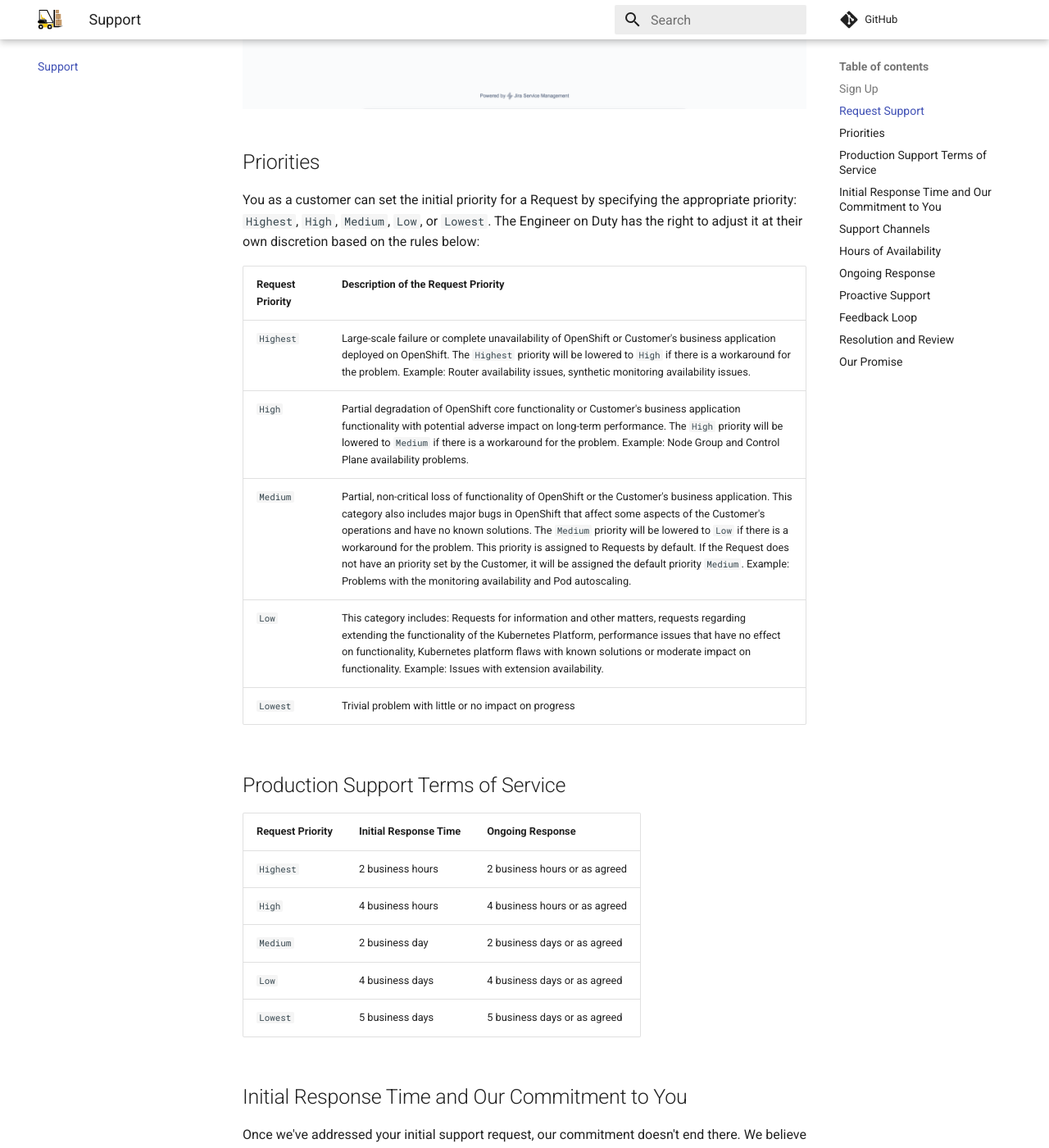
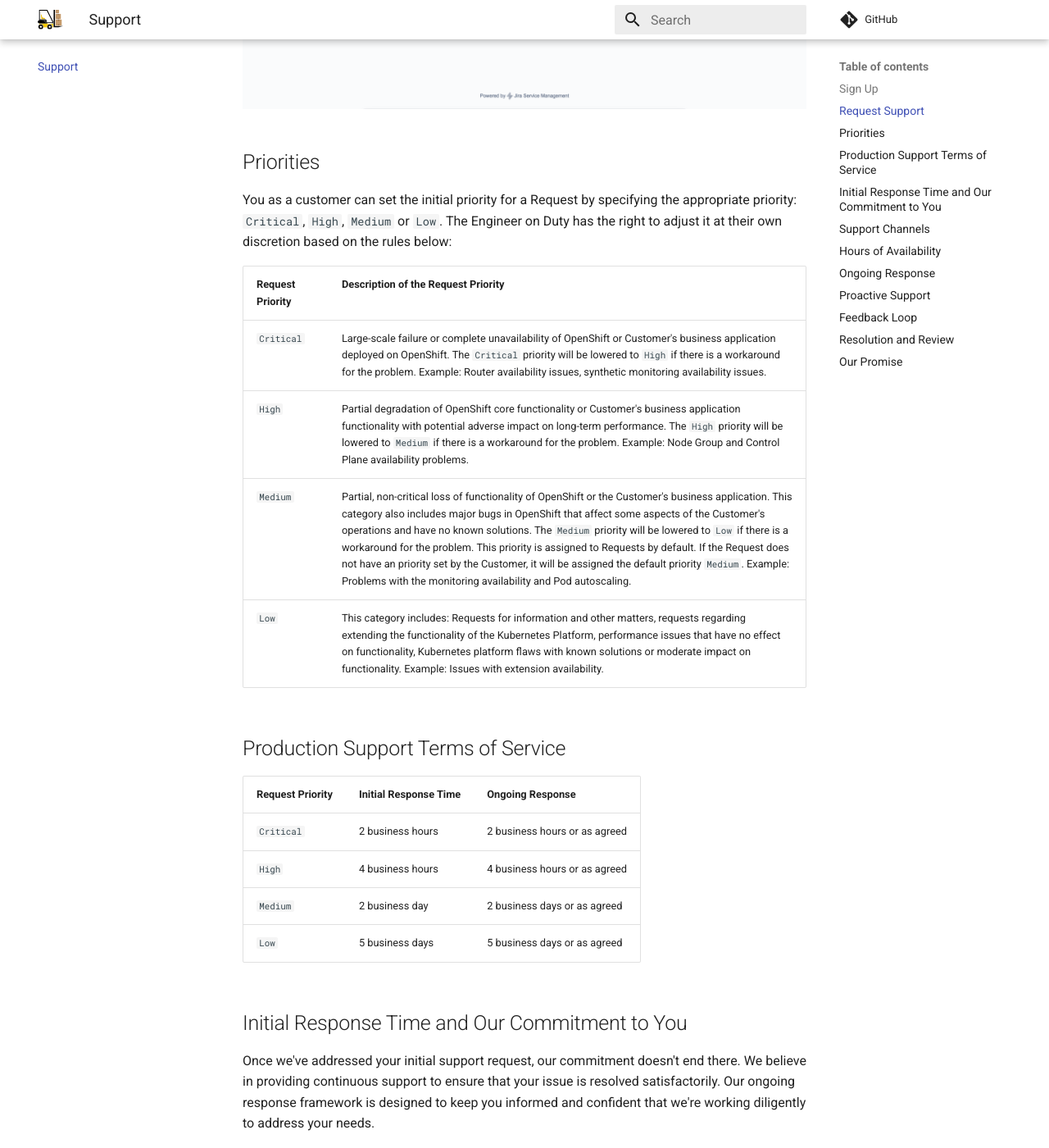
Before and after one commit to stakater/support-docs, an MkDocs documentation site: the page built from content/index.md, in a window 1280 px wide and 1400 px high, scrolled down 2885 px. Shown: the whole window at 82% size. Built offline with MkDocs 1.6.1 and Material for MkDocs 9.7.7, drawn with Linux system fonts in a browser that asks for light colours; comment, search, counter and statistics services are not loaded.

Commit message:
Support update

```diff
--- a/content/index.md
+++ b/content/index.md
@@ -36,25 +36,23 @@ As a registered user you can go to the [Service Desk Portal](https://stakater-cl
 
 ## Priorities
 
-You as a customer can set the initial priority for a Request by specifying the appropriate priority: `Highest`, `High`, `Medium`, `Low`, or `Lowest`. The Engineer on Duty has the right to adjust it at their own discretion based on the rules below:
+You as a customer can set the initial priority for a Request by specifying the appropriate priority: `Critical`, `High`, `Medium` or `Low`. The Engineer on Duty has the right to adjust it at their own discretion based on the rules below:
 
 Request Priority | Description of the Request Priority
 --- | ---
-`Highest` | Large-scale failure or complete unavailability of OpenShift or Customer's business application deployed on OpenShift. The `Highest` priority will be lowered to `High` if there is a workaround for the problem. Example: Router availability issues, synthetic monitoring availability issues.
+`Critical` |  Large-scale failure or complete unavailability of OpenShift or Customer's business application deployed on OpenShift. The `Critical` priority will be lowered to `High` if there is a workaround for the problem. Example: Router availability issues, synthetic monitoring availability issues.
 `High` | Partial degradation of OpenShift core functionality or Customer's business application functionality with potential adverse impact on long-term performance. The `High` priority will be lowered to `Medium` if there is a workaround for the problem. Example: Node Group and Control Plane availability problems.
 `Medium` | Partial, non-critical loss of functionality of OpenShift or the Customer's business application. This category also includes major bugs in OpenShift that affect some aspects of the Customer's operations and have no known solutions. The `Medium` priority will be lowered to `Low` if there is a workaround for the problem. This priority is assigned to Requests by default. If the Request does not have an priority set by the Customer, it will be assigned the default priority `Medium`. Example: Problems with the monitoring availability and Pod autoscaling.
 `Low` | This category includes: Requests for information and other matters, requests regarding extending the functionality of the Kubernetes Platform, performance issues that have no effect on functionality, Kubernetes platform flaws with known solutions or moderate impact on functionality. Example: Issues with extension availability.
-`Lowest` | Trivial problem with little or no impact on progress
 
 ## Production Support Terms of Service
 
 Request Priority | Initial Response Time | Ongoing Response
 --- | --- | ---
-`Highest` | 2 business hours | 2 business hours or as agreed
+`Critical` | 2 business hours | 2 business hours or as agreed
 `High` | 4 business hours | 4 business hours or as agreed
 `Medium` | 2 business day | 2 business days or as agreed
-`Low` | 4 business days | 4 business days or as agreed
-`Lowest` | 5 business days | 5 business days or as agreed
+`Low` | 5 business days | 5 business days or as agreed
 
 ## Initial Response Time and Our Commitment to You
 
```
